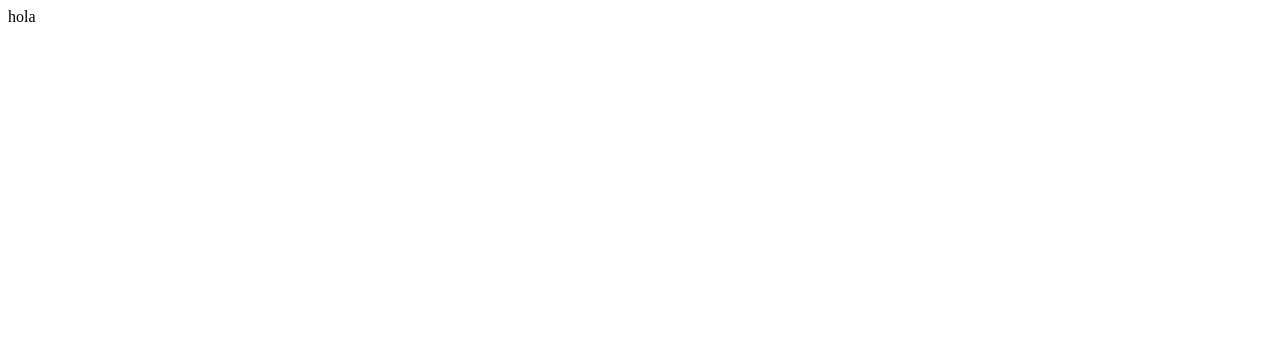
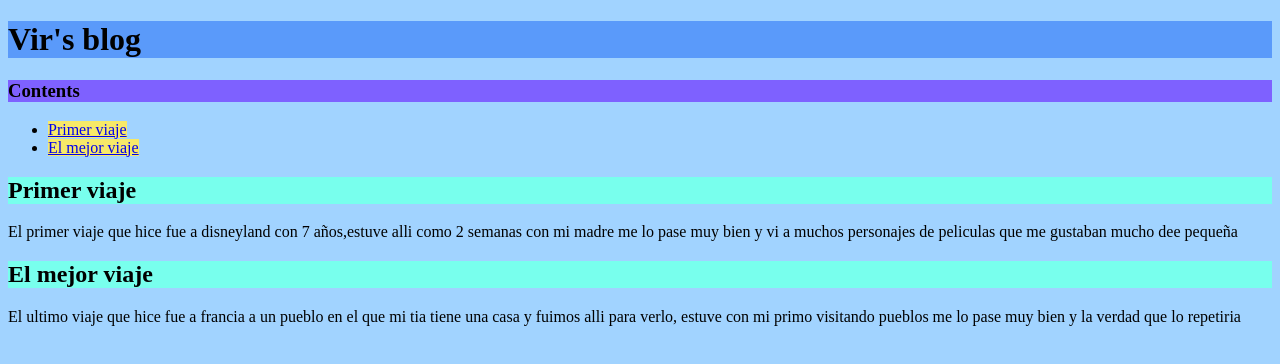
Before and after one commit to viriviri0/viriviri0.github.io, a plain HTML site: page index.html in a window 1280 px wide. Drawn offline with Linux system fonts and the light colour scheme.

Commit message:
Update index.html

```diff
--- a/index.html
+++ b/index.html
@@ -1 +1,31 @@
-<html> hola </html>
+<!DOCTYPE html>
+<html>
+    <head>
+        <meta charset="utf-8">
+        <title>Project: Blog</title>
+        <style>
+            h1{background:rgb(90, 154, 250);}
+            h2{background:rgb(120, 255, 237);}
+            h3{background:rgb(126, 97, 255);}
+            a{background:rgb(247, 233, 104);}
+            body{background:rgb(161, 211, 255);}
+        </style>
+    </head>
+    <body>
+
+        <h1>Vir's blog</h1>
+
+        <h3>Contents</h3>
+        <ul>
+            <li><a href="#primero">Primer viaje</a></li>
+             <li><a href="#segundo">El mejor viaje</a></li>
+        </ul>
+
+        <h2 id="primero">Primer viaje</h2>
+        <p>El primer viaje que hice fue a disneyland con 7 años,estuve alli como 2 semanas con mi madre me lo pase muy bien y vi a muchos personajes de peliculas que me gustaban mucho dee pequeña</p>
+
+       <h2 id="segundo">El mejor viaje</h2>
+        <p>El ultimo viaje que hice fue a francia a un pueblo en el que mi tia tiene una casa y fuimos alli para verlo, estuve con mi primo visitando pueblos me lo pase muy bien y la verdad que lo repetiria
+
+    </body>
+</html>
```
